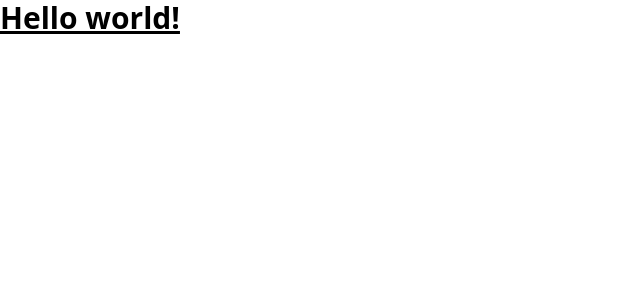
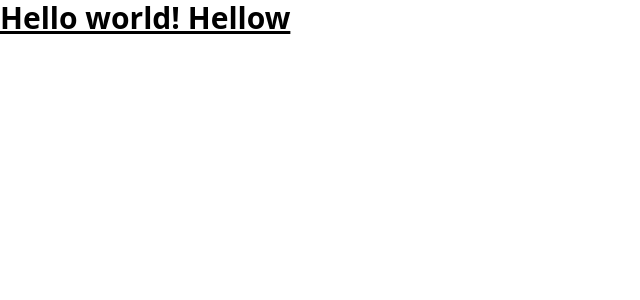
Before and after one commit to Azrilpramudia/uninus-himatif, a React (Vite) app: page / in a window 1280 px wide. Shown: the top 300 px of the page, without its empty margins (0-640 px from the left). Built offline with nearby package versions, Linux system fonts and the light colour scheme.

Commit message:
chore: husky

```diff
--- a/package.json
+++ b/package.json
@@ -9,6 +9,11 @@
     "lint": "eslint . --ext ts,tsx --report-unused-disable-directives --max-warnings 0",
     "preview": "vite preview",
     "pretty": "prettier --write ."
+  },
+  "husky": {
+    "hooks": {
+      "pre-commit": "bun lint"
+    }
   },
   "dependencies": {
     "react": "^18.2.0",
--- a/src/App.tsx
+++ b/src/App.tsx
@@ -1,5 +1,5 @@
 function App() {
-  return <h1 className="text-3xl font-bold underline">Hello world! </h1>;
+  return <h1 className="text-3xl font-bold underline">Hello world! Hellow </h1>;
 }
 
 export default App;
```
Also changed, not shown: 1 other file (tests, documents, lock files or other folders).
